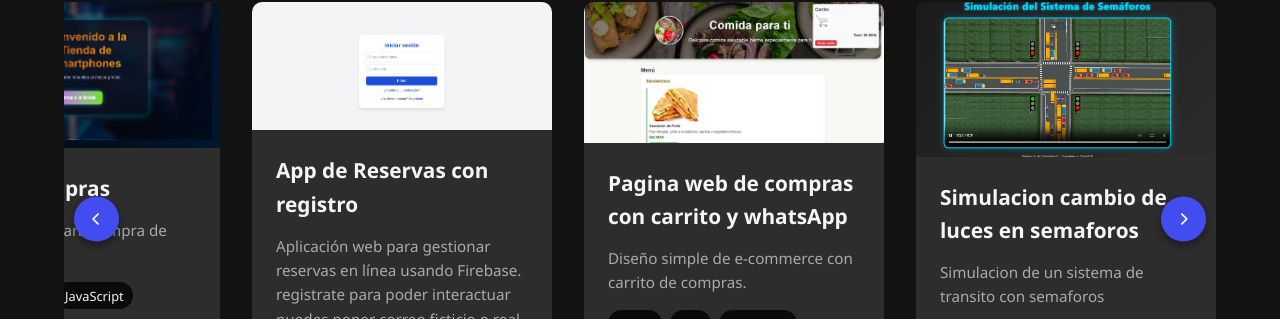
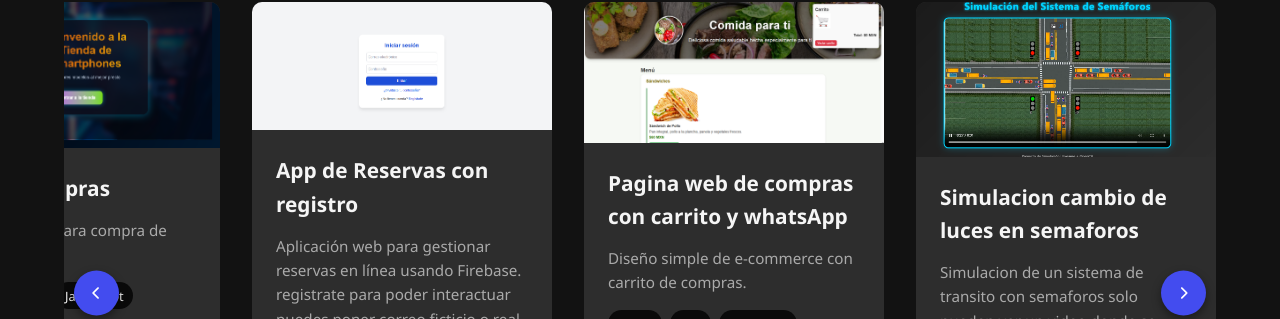
Before and after one commit to josehernandeztrujillo78-arch/Portafolio-, a plain HTML site: page index.html in a window 1280 px wide. Shown: the part 1822-2141 px from the top of the page. Drawn offline with Linux system fonts and the light colour scheme.

Commit message:
en proyecto 4 index

```diff
--- a/index.html
+++ b/index.html
@@ -153,7 +153,10 @@
               </div>
               <div class="project-info">
                 <h3>Simulacion cambio de luces en semaforos</h3>
-                <p>Simulacion de un sistema de transito con semaforos</p>
+                <p>Simulacion de un sistema de transito con semaforos solo pueden ver un video donde se
+                  distorsiona el tiempo en semaforos y los autos reducen su velocidad por defecto de grabacion
+                  El proyecto en python la simulacion es exitosa de acuerdo a tiempo sincronizacion y velocidad
+                </p>
                 <div class="project-tech">
                   <span>python</span><span>html</span><span>pygame</span>
                 </div>
```
